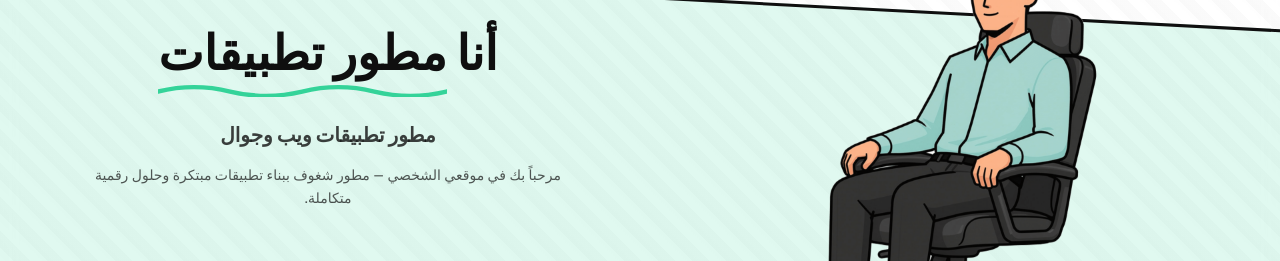
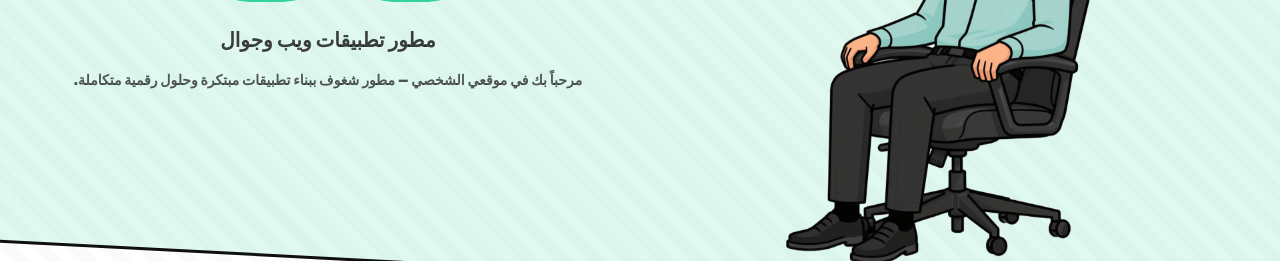
Before and after one commit to victus8097-afk/myPortfolio, a Next.js app: page / in a window 1280 px wide. Shown: the part 358-619 px from the top of the page. Built offline with nearby package versions, Linux system fonts and the light colour scheme; no server answers; the database is empty.

Commit message:
first commit6

```diff
--- a/src/components/HeroSection.tsx
+++ b/src/components/HeroSection.tsx
@@ -20,11 +20,11 @@ export default function HeroSection({ profile }: HeroSectionProps) {
 
       {/* المستطيل المائل الجريء */}
       <div className="absolute inset-0 pointer-events-none overflow-hidden">
-        <div className="absolute top-[55%] left-1/2 -translate-x-1/2 -translate-y-1/2 w-[140%] h-[360px] bg-mint/15 rotate-3 border-y-3 border-brutal-black/8"></div>
+        <div className="absolute top-[45%] left-1/2 -translate-x-1/2 -translate-y-1/2 w-[140%] h-[360px] bg-mint/15 rotate-3 border-y-3 border-brutal-black/8"></div>
       </div>
 
       {/* المحتوى */}
-      <div className="max-w-7xl mx-auto w-full px-6 sm:px-8 lg:px-12 relative z-10 min-h-screen flex items-center">
+      <div className="max-w-7xl mx-auto w-full px-6 sm:px-8 lg:px-12 relative z-10 flex items-center">
         <div className="grid grid-cols-1 lg:grid-cols-2 gap-10 lg:gap-16 items-center w-full py-20 lg:py-0">
           {/* الشخصية */}
           <div className="order-1 lg:order-1 flex justify-center pt-8 lg:pt-0">
@@ -48,7 +48,7 @@ export default function HeroSection({ profile }: HeroSectionProps) {
               {profile.job_title}
             </h2>
 
-            <p className="text-xs sm:text-sm text-brutal-black/70 leading-relaxed mb-8 max-w-lg mx-auto">
+            <p className="text-xs sm:text-sm text-brutal-black/70 leading-relaxed mb-8 max-w-lg mx-auto font-extrabold">
               {profile.bio_summary}
             </p>
 
```
